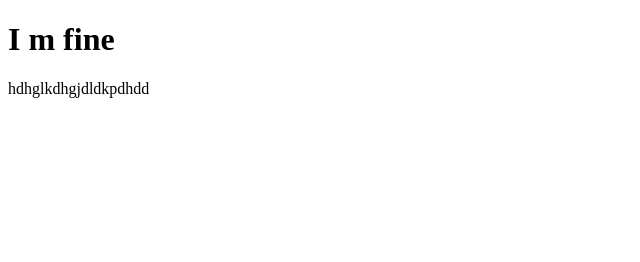
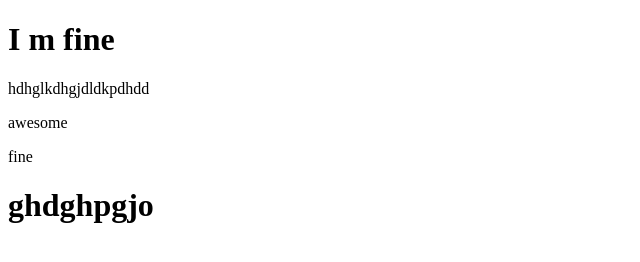
Before and after one commit to Sumon224/first-one, a plain HTML site: page index.html in a window 1280 px wide. Shown: the whole page, without its empty margins (0-640 px from the left). Drawn offline with Linux system fonts and the light colour scheme.

Commit message:
header added

```diff
--- a/index.html
+++ b/index.html
@@ -9,5 +9,8 @@
 <body>
     <h1>I m fine</h1>
     <p>hdhglkdhgjdldkpdhdd</p>
+    <p>awesome</p>
+    <p>fine</p>
+    <h1>ghdghpgjo</h1>
 </body>
 </html>
```
